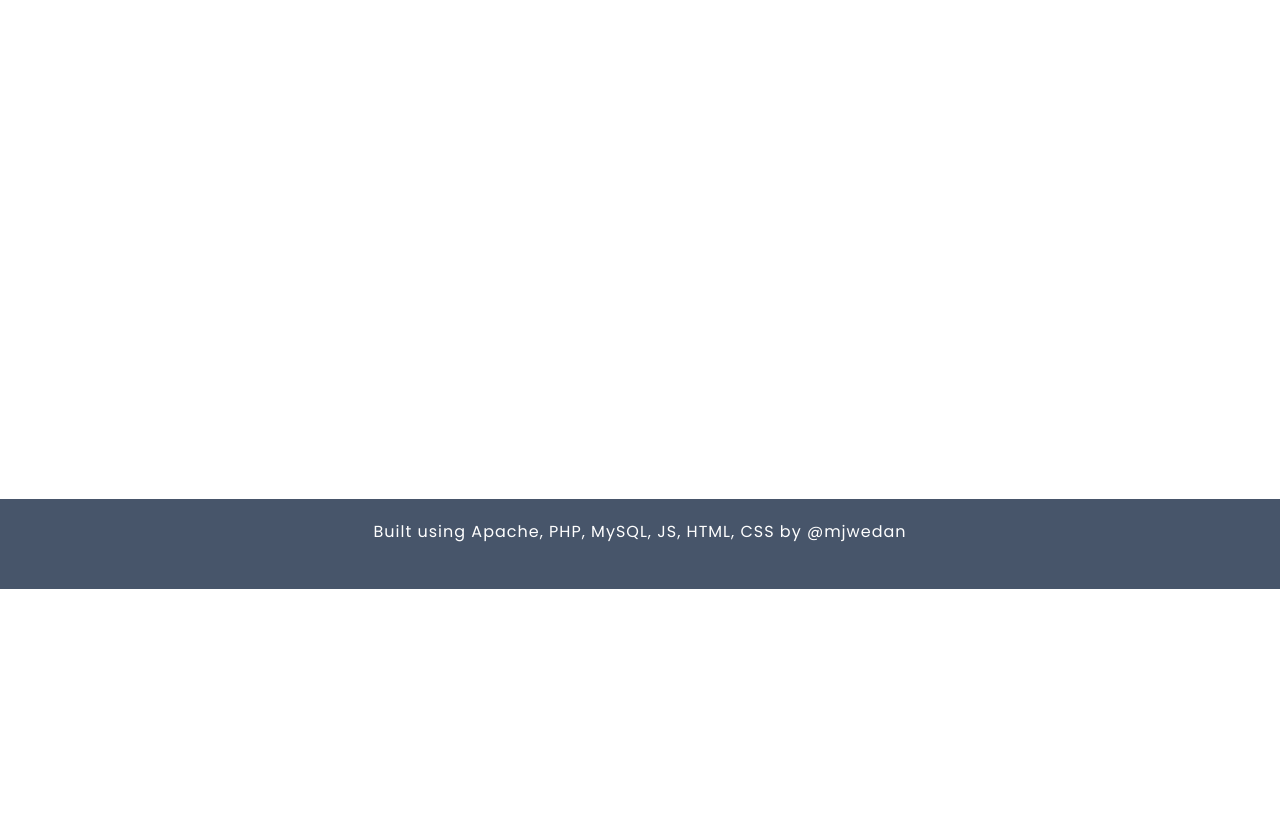
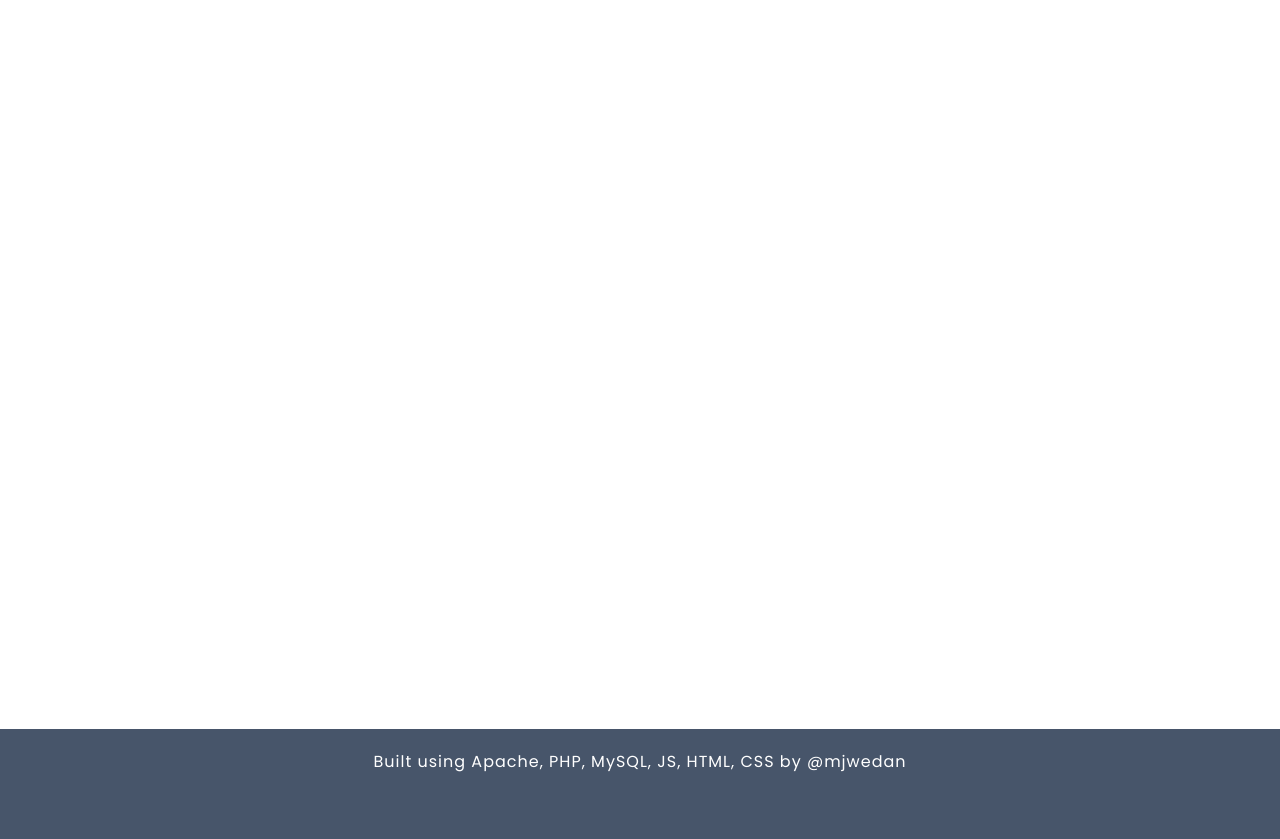
Before and after one commit to mjwedan/blog-cms, a PHP site: page / in a window 1280 px wide. Shown: the part 211-1050 px from the top of the page. Before the commit the page ends 800 px from the top, so only its background shows below. Run offline with PHP 8.4, Linux system fonts and the light colour scheme; data that the repository does not hold is empty.

Commit message:
Sticky footer using min-height: calc(100vh - 70px);

```diff
--- a/styles.css
+++ b/styles.css
@@ -143,7 +143,7 @@ h1{
 /* Main */
 
 main{
-    height: 500px;
+    min-height: calc(100vh - 70px);
     padding: 50px;
     box-sizing: border-box;
 }
@@ -198,7 +198,7 @@ padding: 20px;
 /* Footer */
 
 footer{
-    height: 50px;
+    height: 70px;
     padding: 20px;
     background-color: #47556A;
     color: #ffffff;
```
